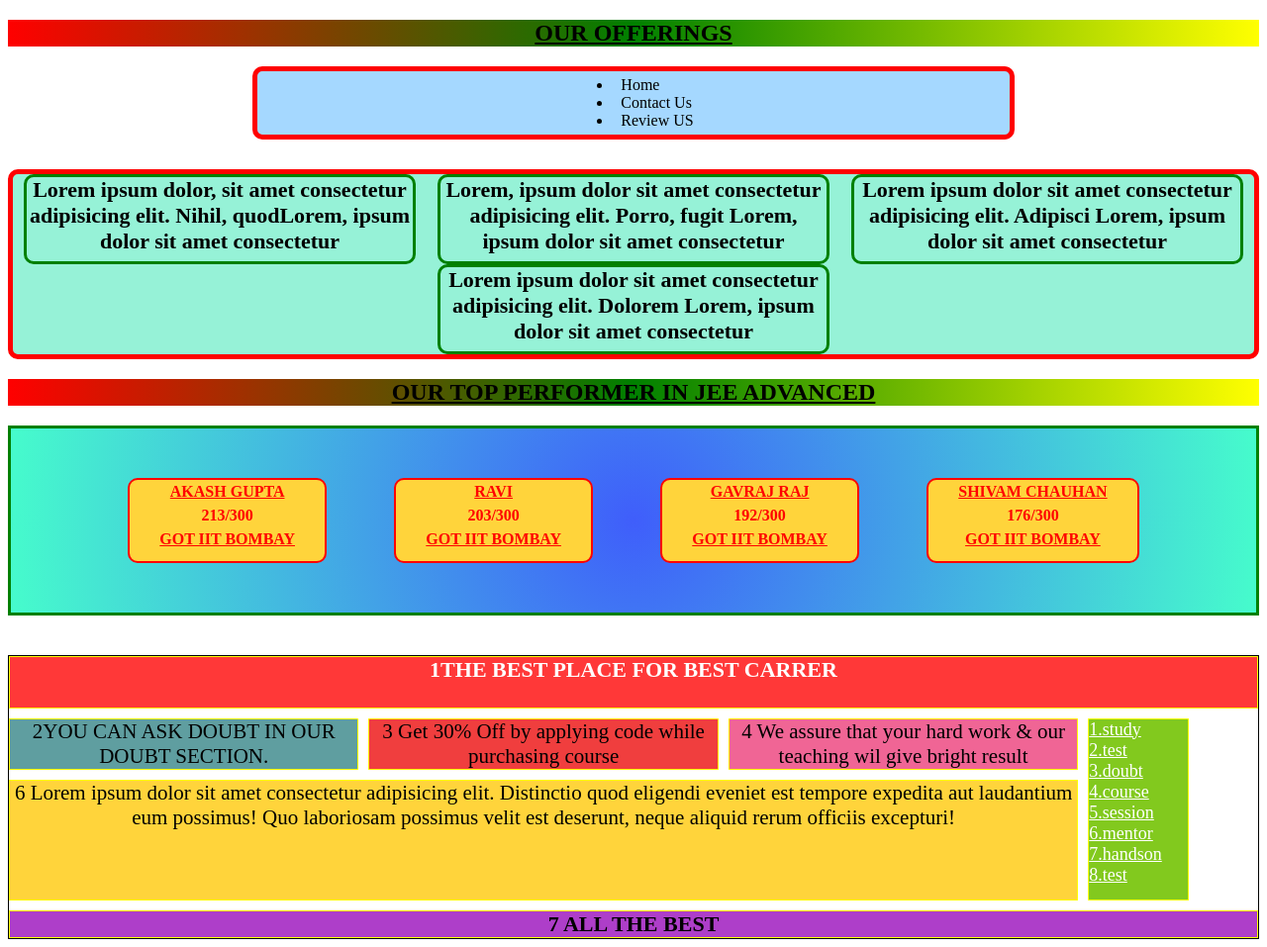
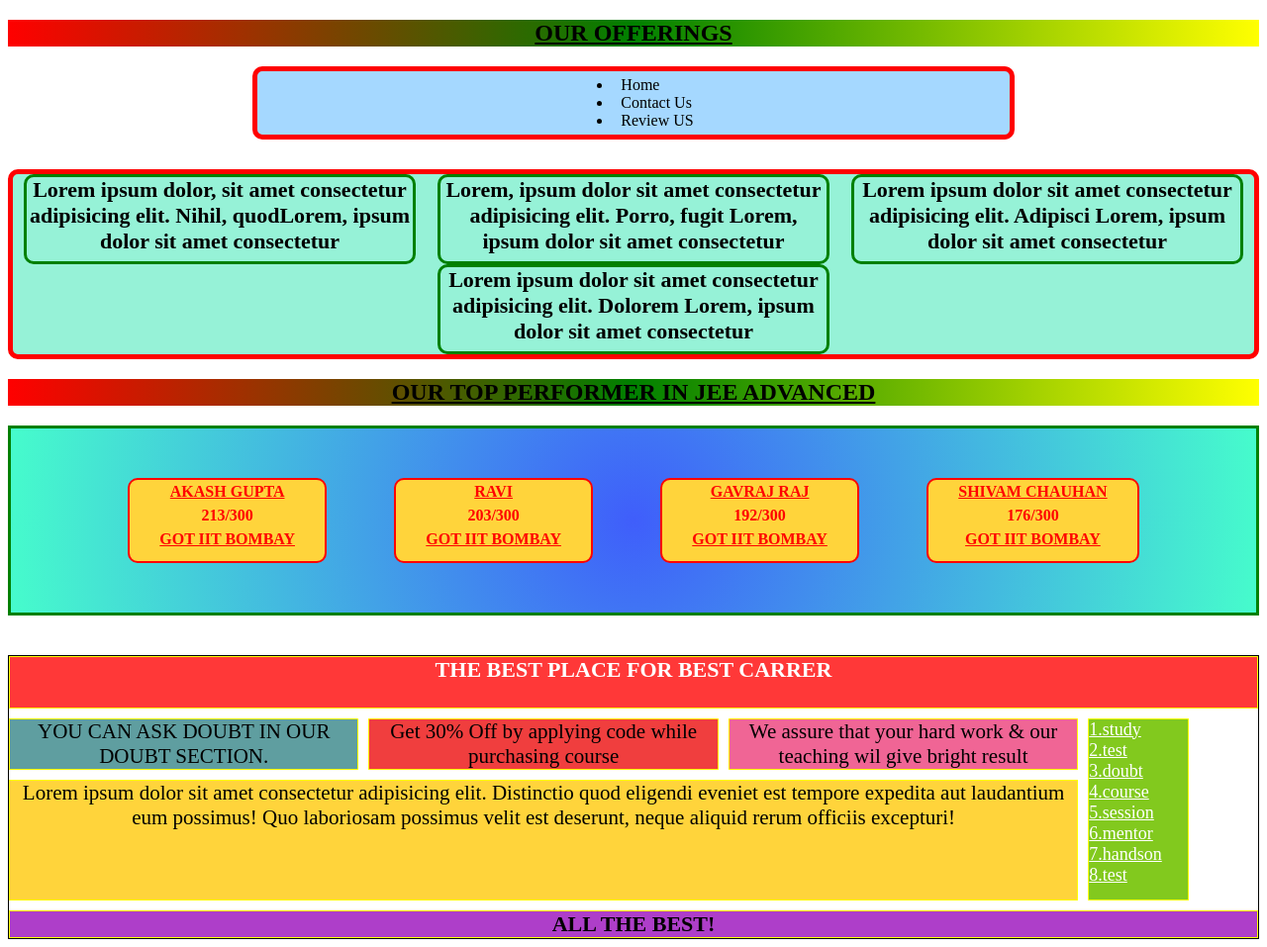
Before and after one commit to mrmohdarif/hands_on_css_4, a plain HTML site: page index.html in a window 1280 px wide. Shown: the whole page at 99% size. Drawn offline with Linux system fonts and the light colour scheme.

Commit message:
commit third

```diff
--- a/index.html
+++ b/index.html
@@ -70,16 +70,16 @@
       </div>
     </div>
     <div class="div6">
-      <div class="div61 div60"><p>1THE BEST PLACE FOR BEST CARRER</p></div>
+      <div class="div61 div60"><p>THE BEST PLACE FOR BEST CARRER</p></div>
       <div class="div62 div60">
-        <p>2YOU CAN ASK DOUBT IN OUR DOUBT SECTION.</p>
+        <p>YOU CAN ASK DOUBT IN OUR DOUBT SECTION.</p>
       </div>
       <div class="div63 div60">
-        <p>3 Get 30% Off by applying code while purchasing course</p>
+        <p>Get 30% Off by applying code while purchasing course</p>
       </div>
       <div class="div64 div60">
         <p>
-          4 We assure that your hard work & our teaching wil give bright result
+          We assure that your hard work & our teaching wil give bright result
         </p>
       </div>
       <div class="div66 div60">
@@ -94,13 +94,13 @@
       </div>
       <div class="div65 div60">
         <p>
-          6 Lorem ipsum dolor sit amet consectetur adipisicing elit. Distinctio
+          Lorem ipsum dolor sit amet consectetur adipisicing elit. Distinctio
           quod eligendi eveniet est tempore expedita aut laudantium eum
           possimus! Quo laboriosam possimus velit est deserunt, neque aliquid
           rerum officiis excepturi!
         </p>
       </div>
-      <div class="div67 div60"><p>7 ALL THE BEST</p></div>
+      <div class="div67 div60"><p>ALL THE BEST!</p></div>
     </div>
   </body>
 </html>
```
